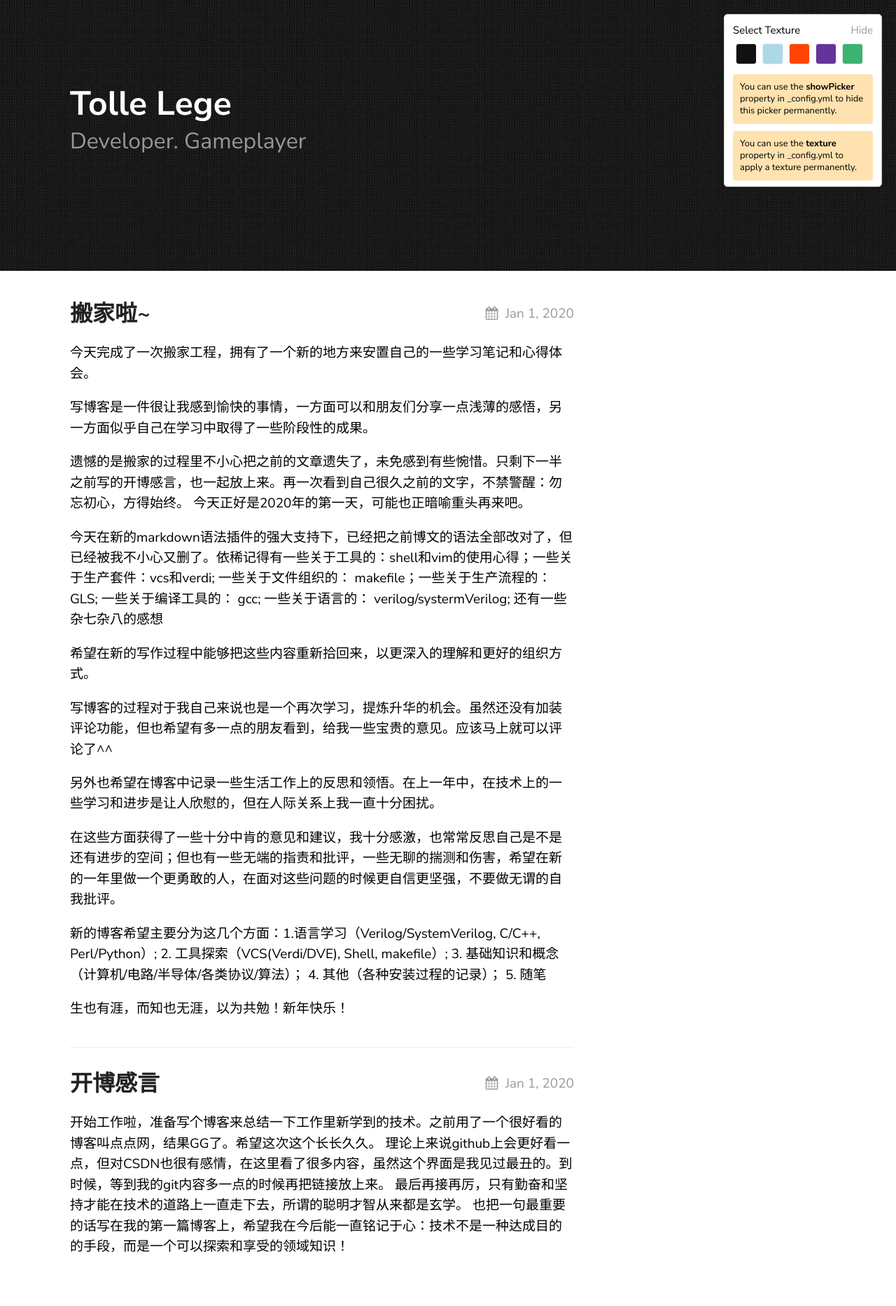
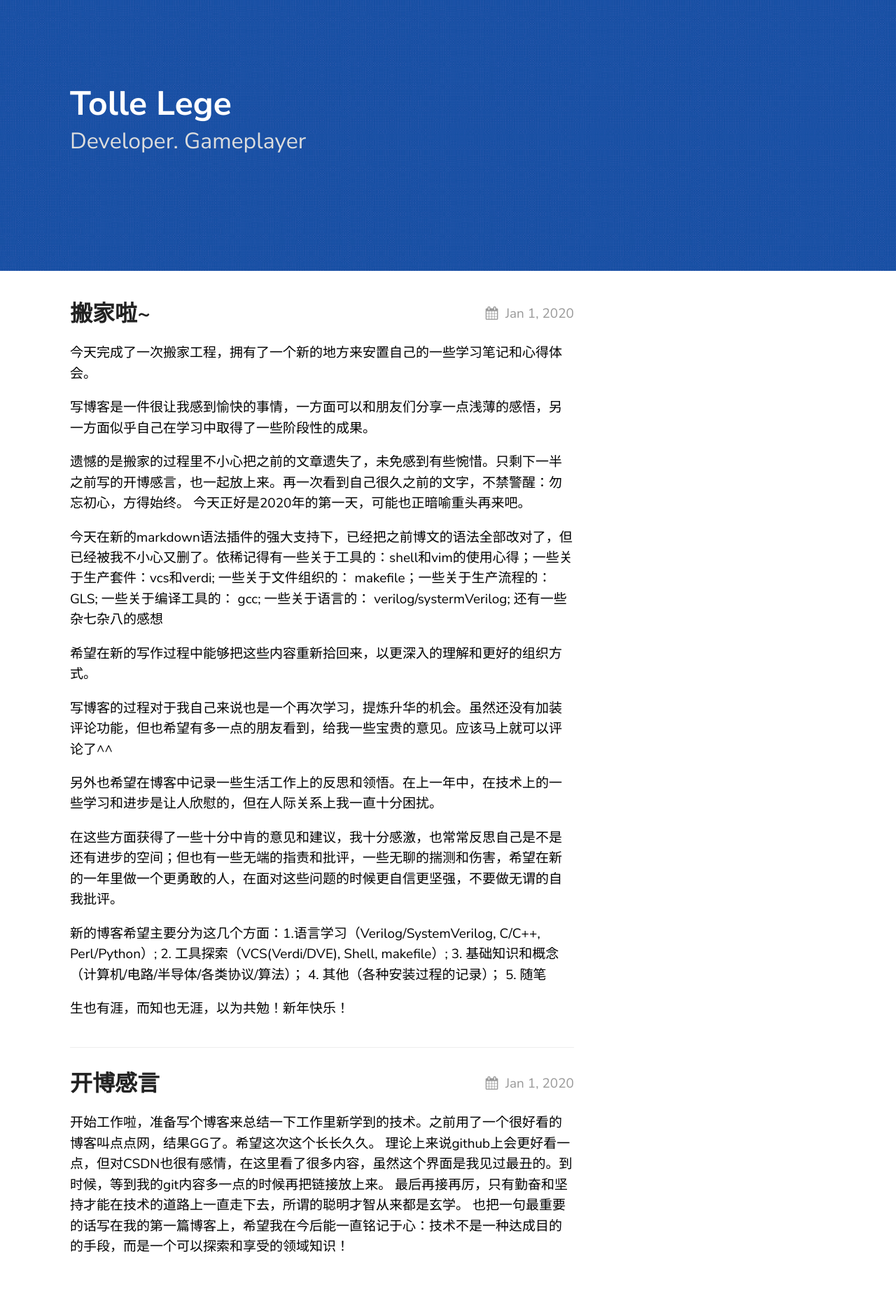
Before and after one commit to Cardinaliscardinalis/Cardinaliscardinalis.github.io, a Jekyll site: the page built from index.md, in a window 1280 px wide. Shown: the whole page at 70% size. Built offline with Jekyll 4.4.1, drawn with Linux system fonts in a browser that asks for light colours; part of the change alters nothing that is shown.

Commit message:
close showpicker, backgroud color to blue

```diff
--- a/_config.yml
+++ b/_config.yml
@@ -18,9 +18,9 @@ texture:
   title: Tolle Lege
   tagline: Developer. Gameplayer
   date_format: "%b %-d, %Y"
-  style: black
+  style: blue
   showNav: false
-  showPicker: true
+  showPicker: false
 
   # generate social links in footer
   social_links:
```
